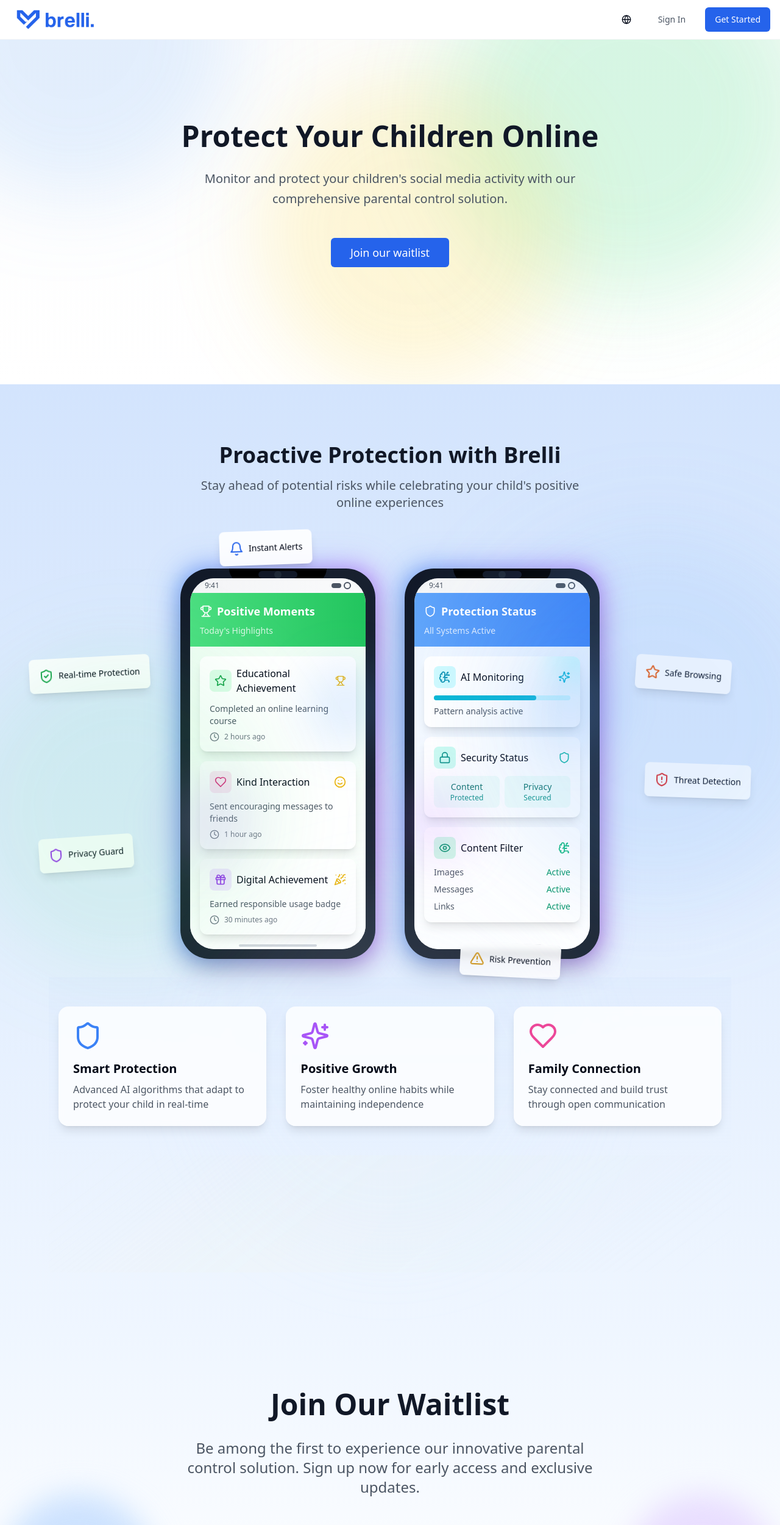
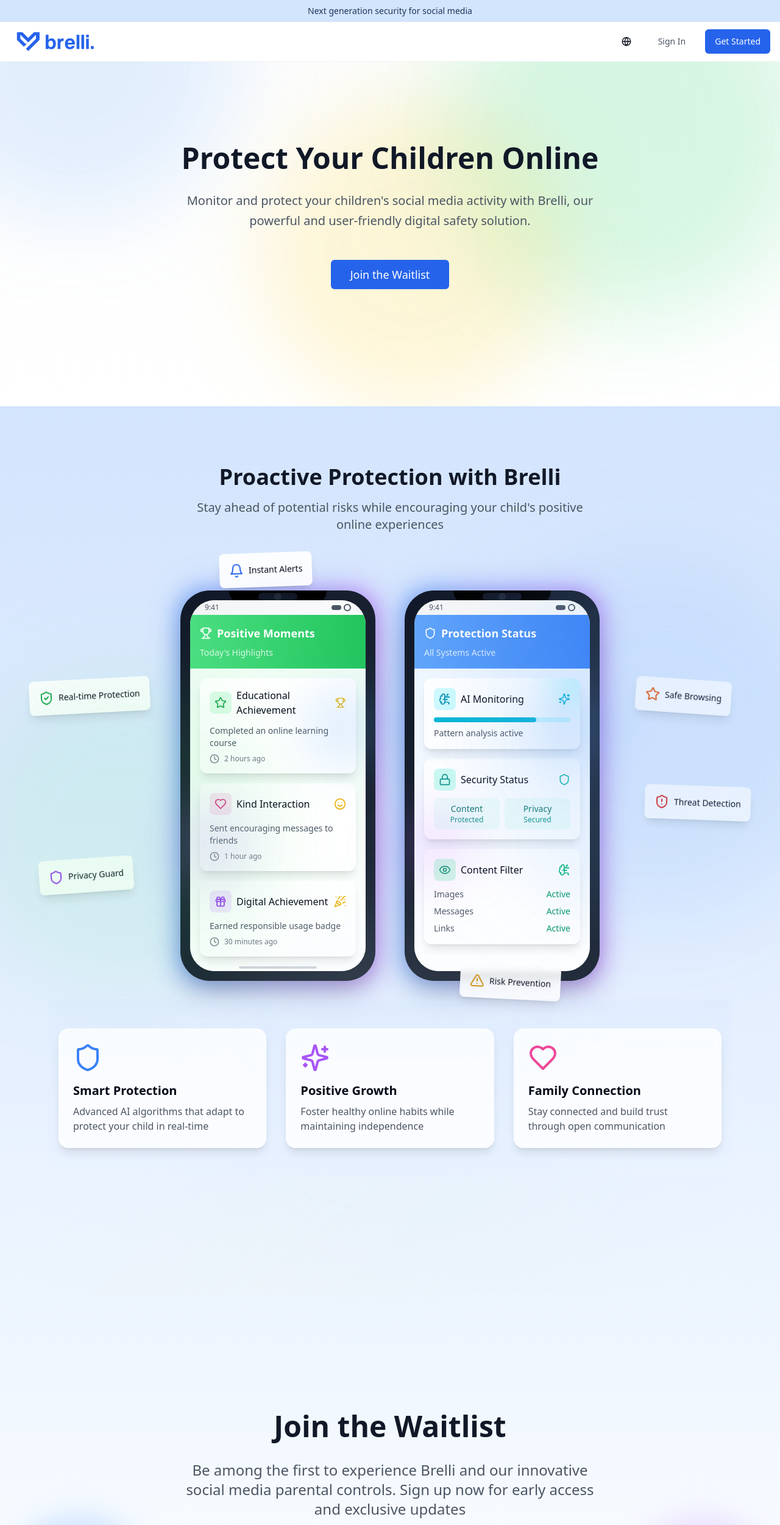
Before and after one commit to BrelliApp/brelli, a React (Vite) app: page / in a window 1280 px wide. Shown: the top 2500 px of the page at 61% size. Built offline with nearby package versions, Linux system fonts and the light colour scheme.

Commit message:
Add banner for security message
Implemented a banner at the top of the page displaying the message "Next generation security for social media" along with its Swedish translation.
[skip gpt_engineer]

```diff
--- /dev/null
+++ b/src/components/landing/Banner.tsx
@@ -0,0 +1,15 @@
+import { useTranslation } from "react-i18next";
+
+const Banner = () => {
+  const { t } = useTranslation('landing');
+
+  return (
+    <div className="bg-primary py-2 text-center">
+      <p className="text-primary-foreground text-sm font-medium">
+        {t('banner.title')}
+      </p>
+    </div>
+  );
+};
+
+export default Banner;
--- a/src/locales/en/landing.json
+++ b/src/locales/en/landing.json
@@ -1,12 +1,15 @@
 {
+  "banner": {
+    "title": "Next generation security for social media"
+  },
   "hero": {
     "title": "Protect Your Children Online",
-    "description": "Monitor and protect your children's social media activity with our comprehensive parental control solution.",
-    "joinWaitlist": "Join our waitlist"
+    "description": "Monitor and protect your children's social media activity with Brelli, our powerful and user-friendly digital safety solution.",
+    "joinWaitlist": "Join the Waitlist"
   },
   "monitoring": {
     "title": "Proactive Protection with Brelli",
-    "description": "Stay ahead of potential risks while celebrating your child's positive online experiences"
+    "description": "Stay ahead of potential risks while encouraging your child's positive online experiences"
   },
   "features": {
     "title": "Keeping Your Kids Safe Online",
@@ -25,11 +28,15 @@
     }
   },
   "waitlist": {
-    "title": "Join Our Waitlist",
-    "description": "Be among the first to experience our innovative parental control solution. Sign up now for early access and exclusive updates.",
+    "title": "Join the Waitlist",
+    "description": "Be among the first to experience Brelli and our innovative social media parental controls. Sign up now for early access and exclusive updates",
     "emailPlaceholder": "Enter your email",
-    "joinButton": "Join Waitlist",
+    "joinButton": "Submit",
     "joining": "Joining...",
     "alreadyJoined": "Join hundreds of parents already on our waitlist"
+  },
+  "language": {
+    "en": "English",
+    "sv": "Swedish"
   }
 }
--- a/src/locales/sv/landing.json
+++ b/src/locales/sv/landing.json
@@ -1,4 +1,7 @@
 {
+  "banner": {
+    "title": "Nästa generations säkerhet för sociala medier"
+  },
   "hero": {
     "title": "Skydda dina barn på nätet",
     "description": "Följ och skydda dina barns aktivitet på sociala medier med Brelli, vår kraftfulla och användarvänliga lösning för digitalt skydd.",
--- a/src/pages/Landing.tsx
+++ b/src/pages/Landing.tsx
@@ -1,4 +1,5 @@
 import Header from "@/components/landing/Header";
+import Banner from "@/components/landing/Banner";
 import HeroSection from "@/components/landing/HeroSection";
 import MonitoringSection from "@/components/landing/MonitoringSection";
 import FeaturesSection from "@/components/landing/FeaturesSection";
@@ -7,6 +8,7 @@ import WaitlistSection from "@/components/landing/WaitlistSection";
 const Landing = () => {
   return (
     <div className="min-h-screen bg-white">
+      <Banner />
       <Header />
       <main>
         <HeroSection />
```
